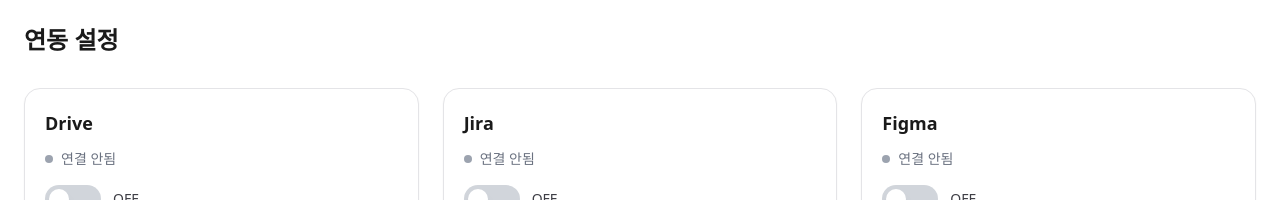
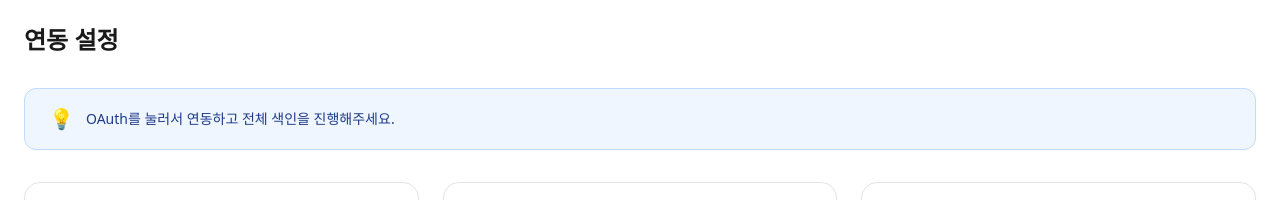
Before and after one commit to BSallen0318/1_cursor, a Next.js app: page /settings/integrations in a window 1280 px wide. Shown: the top 200 px of the page. Built offline with nearby package versions, Linux system fonts and the light colour scheme; no server answers; the database is empty.

Commit message:
Add OAuth connection guide message to integrations page

```diff
--- a/app/settings/integrations/page.tsx
+++ b/app/settings/integrations/page.tsx
@@ -74,6 +74,16 @@
   return (
     <main className="p-6 max-w-7xl mx-auto space-y-8">
       <h1 className="text-2xl font-bold">연동 설정</h1>
+
+      {/* 안내 문구 */}
+      <div className="bg-blue-50 dark:bg-blue-950/20 border border-blue-200 dark:border-blue-800 rounded-xl px-6 py-4">
+        <div className="flex items-center gap-3">
+          <span className="text-xl">💡</span>
+          <span className="text-sm font-medium text-blue-900 dark:text-blue-300">
+            OAuth를 눌러서 연동하고 전체 색인을 진행해주세요.
+          </span>
+        </div>
+      </div>
 
       {/* 연동 카드 */}
       <div className="grid grid-cols-1 sm:grid-cols-2 lg:grid-cols-3 gap-6">
```
